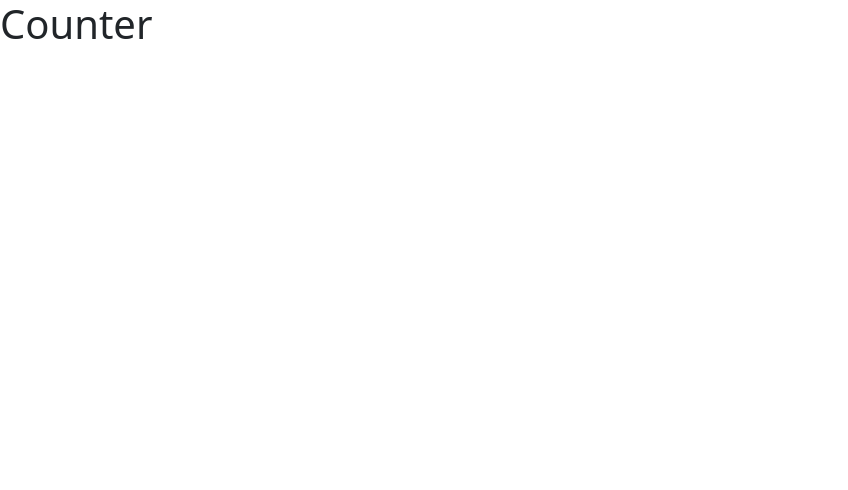
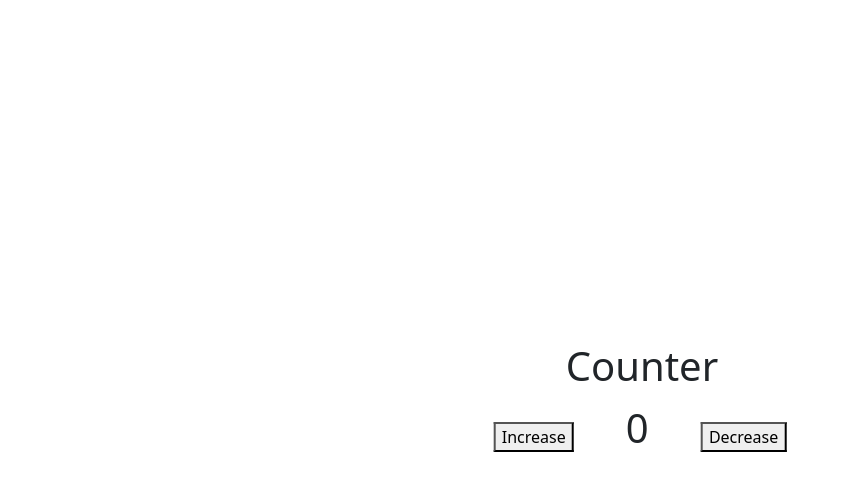
Before and after one commit to DarrenKim94/counter, a plain HTML site: page index.html in a window 1280 px wide. Shown: the whole page, without its empty margins (0-848 px from the left). Drawn offline with nearby package versions, Linux system fonts and the light colour scheme.

Commit message:
add id and classes

```diff
--- a/index.html
+++ b/index.html
@@ -10,7 +10,13 @@
     <script src="script.js" defer></script>
 </head>
 <body>
-    <h1>Counter</h1>
+    <div class="position-absolute top-50 start-50 translate-middle">
+        <h1 class="ps-5 ms-4">Counter</h1>
+        <button id="add" class="me-5">Increase</button>
+        <span id="countNumber" class="fs-1">0</span>
+        <button id="subtract" class="ms-5">Decrease</button>
+    </div>
+
 
 
     <script src="https://cdn.jsdelivr.net/npm/bootstrap@5.1.3/dist/js/bootstrap.bundle.min.js" integrity="sha384-ka7Sk0Gln4gmtz2MlQnikT1wXgYsOg+OMhuP+IlRH9sENBO0LRn5q+8nbTov4+1p" crossorigin="anonymous"></script>
```
